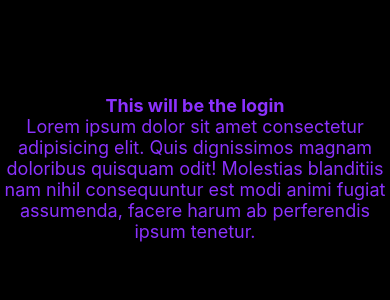
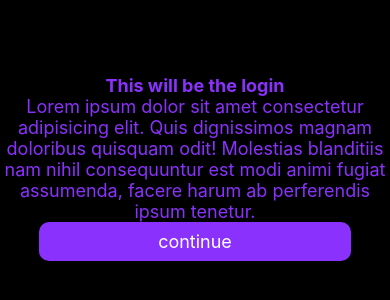
Before and after one commit to NickyPeto/life-bank, a React Native app: screen / in a window 390 px wide. Shown: the part 254-554 px from the top of the page. Built offline with nearby package versions, Linux system fonts and the light colour scheme.

Commit message:
Install issues fixed, dependencies added and working correctly

```diff
--- a/App.tsx
+++ b/App.tsx
@@ -1,7 +1,7 @@
 import { StatusBar } from "expo-status-bar";
 import React from "react";
 import { Text, View } from "react-native";
-import Login from "./Pages/Login";
+import Login from "./Pages/Login/Login";
 
 export default function App() {
   return (
--- /dev/null
+++ b/Components/Button.jsx
@@ -0,0 +1,14 @@
+import React from "react";
+import { Button } from "react-native-elements";
+import { GeneralComponentsStylesheet } from "./Stylesheets/GneralComponentsStylesheets";
+
+export const MainButton = ({ title }) => {
+  return (
+    <>
+      <Button
+        title={title}
+        buttonStyle={GeneralComponentsStylesheet.buttonMain}
+      />
+    </>
+  );
+};
--- /dev/null
+++ b/Components/Stylesheets/GneralComponentsStylesheets.tsx
@@ -0,0 +1,13 @@
+import { StyleSheet } from "react-native";
+import { dark, main, light } from "../ColorPallete";
+
+export const GeneralComponentsStylesheet = StyleSheet.create({
+  buttonMain: {
+    backgroundColor: main,
+    justifyContent: "center",
+    alignSelf: "center",
+    color: light,
+    width: "80%",
+    borderRadius: 10,
+  },
+});
--- a/Components/Stylesheets/LoginStylesheet.tsx
+++ b/Components/Stylesheets/LoginStylesheet.tsx
@@ -1,3 +1,4 @@
+import React from "react";
 import { StyleSheet } from "react-native";
 import { main, dark, light } from "../ColorPallete";
 
--- a/Pages/Login.tsx
+++ b/Pages/Login/Login.tsx
@@ -1,7 +1,7 @@
+import React from "react";
 import { View, Text, SafeAreaView } from "react-native";
-
-import React from "react";
-import { LoginStylesheet } from "../Components/Stylesheets/LoginStylesheet";
+import { MainButton } from "../../Components/Button";
+import { LoginStylesheet } from "../../Components/Stylesheets/LoginStylesheet";
 
 const Login = () => {
   return (
@@ -16,6 +16,7 @@ const Login = () => {
           nihil consequuntur est modi animi fugiat assumenda, facere harum ab
           perferendis ipsum tenetur.
         </Text>
+        <MainButton title={"continue"} />
       </View>
     </SafeAreaView>
   );
--- a/babel.config.js
+++ b/babel.config.js
@@ -1,6 +1,6 @@
-module.exports = function(api) {
+module.exports = function (api) {
   api.cache(true);
   return {
-    presets: ['babel-preset-expo'],
+    presets: ["babel-preset-expo"],
   };
 };
--- /dev/null
+++ b/jest.config.js
@@ -0,0 +1,4 @@
+module.exports = {
+  preset: "react-native",
+  moduleFileExtensions: ["ts", "tsx", "js", "jsx", "json", "node"],
+};
```
Also changed, not shown: Pages/Onboarding/OnboardingMessage.tsx (added, +12 -0 lines), package.json (+11 -2 lines), tsconfig.json (+26 -4 lines), Pages/Onboarding/OnboardingComponent.tsx (added), 2 other files (tests, documents, lock files or other folders).
